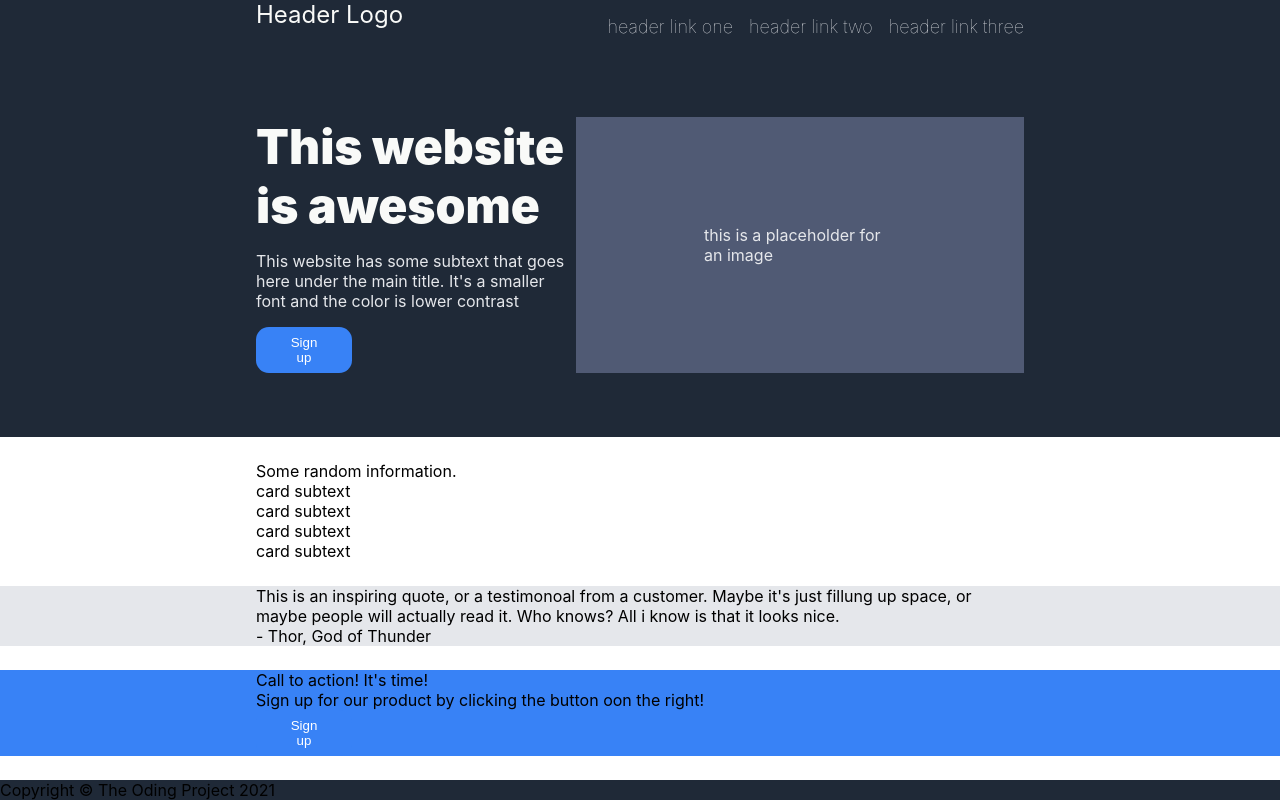
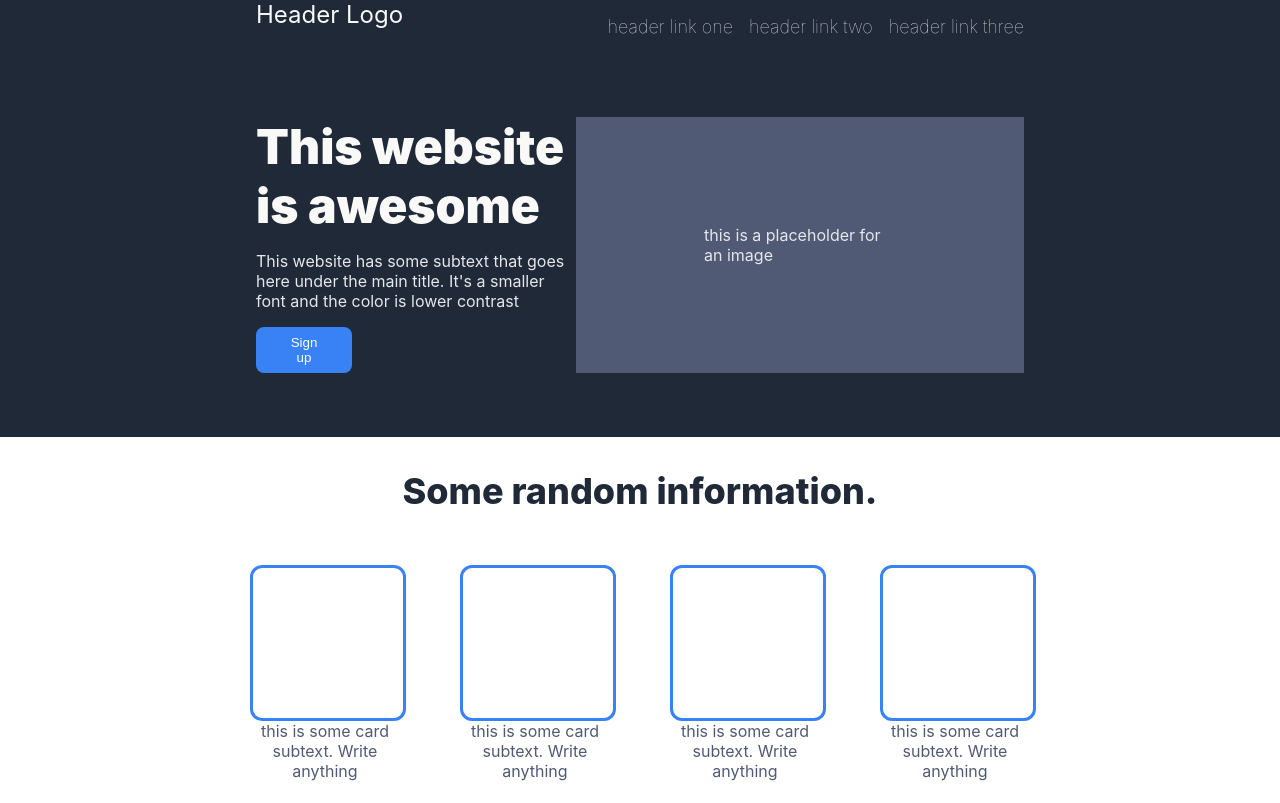
Before and after one commit to DejanLP/landing-page, a plain HTML site: page index.html in a window 1280 px wide. Shown: the top 803 px of the page. Drawn offline with Linux system fonts and the light colour scheme.

Commit message:
Finish info section

```diff
--- a/index.css
+++ b/index.css
@@ -70,7 +70,7 @@ button{
     padding: 8px 32px;
     color: white;
     font-weight: 500;
-    border-radius: 1vw;
+    border-radius: 8px;
     border-style: hidden;
     max-width: 12vh;
 }
@@ -92,3 +92,45 @@ button{
     color: #E5E7EB;
     gap: 16px;
 }
+
+.container{
+    display: flex;
+    flex-direction: column;
+    align-items: center;
+    justify-content: center;
+    gap:52px;
+    margin-bottom: 12vh;
+    margin-top: 4vh;
+}
+
+.info-header{
+    font-size: 36px;
+    font-weight: 800;
+    color: #1F2937;
+}
+
+.info{
+    display: flex;
+    gap: 60px;
+}
+
+.info div{
+    text-align: center;
+}
+
+.card{
+    display: flex;;
+    width: 150px;
+    height: 150px;
+    border: #3882F6 solid;
+    border-radius: 12px;
+}
+
+.info-container{
+    max-width: 150px;
+}
+
+
+.text{
+    color: #505a74;
+}
--- a/index.html
+++ b/index.html
@@ -26,16 +26,26 @@
             <div class="img">this is a placeholder for an image</div>
     </div>
     </div>
-        <div class="info">
-            <div>Some random information.</div>
-            <div class="card"></div>
-            <div>card subtext</div>
-            <div class="card"></div>
-            <div>card subtext</div>
-            <div class="card"></div>
-            <div>card subtext</div>
-            <div class="card"></div>
-            <div>card subtext</div>
+        <div class="container">
+            <div class="info-header">Some random information.</div>
+            <div class="info">
+                <div class="info-container">
+                    <div class="card"></div>
+                    <div class="text"> this is some card subtext. Write anything</div>
+                </div>
+                <div class="info-container">
+                    <div class="card"></div>
+                    <div class="text">this is some card subtext. Write anything</div>
+                </div>
+                <div class="info-container">
+                    <div class="card"></div>
+                    <div class="text">this is some card subtext. Write anything</div>
+                </div>
+                <div class="info-container">
+                    <div class="card"></div>
+                    <div class="text">this is some card subtext. Write anything</div>
+                </div>
+            </div>
         </div>
         <div class="cite">
             <div class="testimonial">This is an inspiring quote, or a testimonoal from a customer. Maybe it's just fillung up space, or maybe
```
